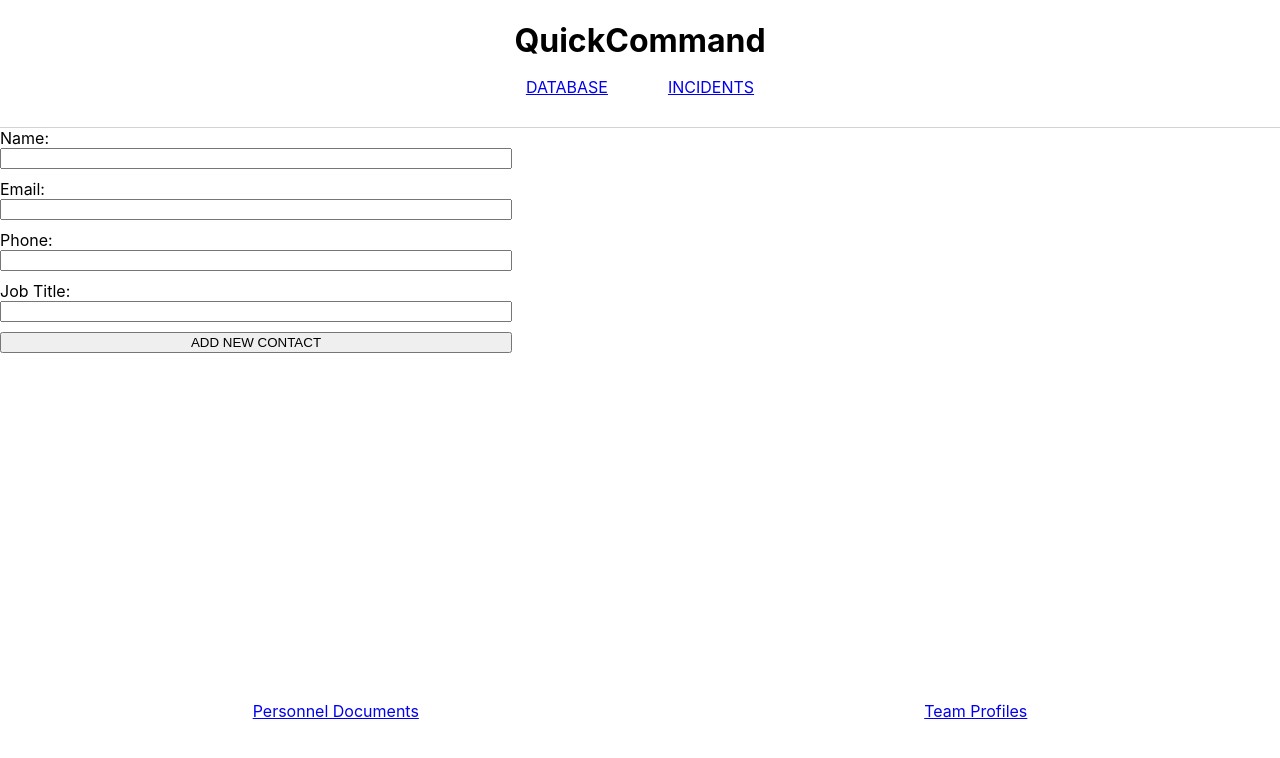
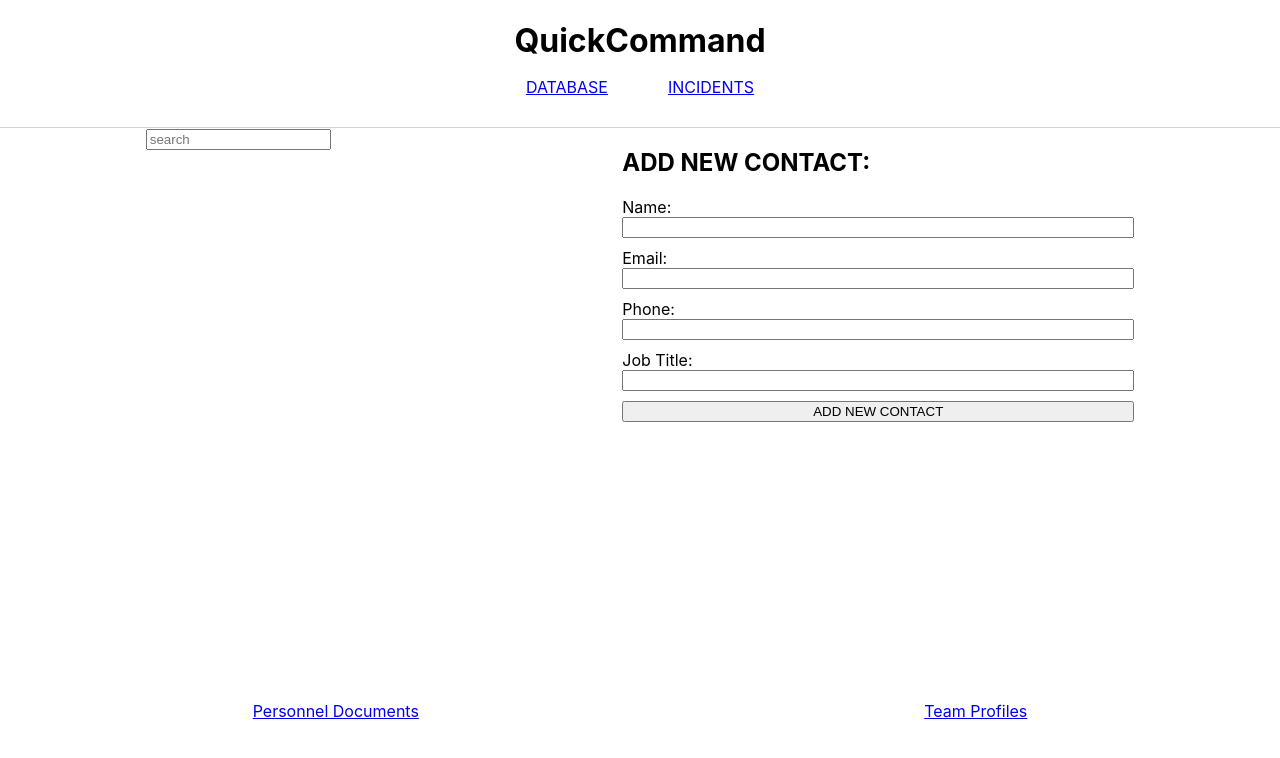
Before and after one commit to Quick-Command/QuickCommand, a React (Create React App) app: page /database in a window 1280 px wide. Shown: the top 758 px of the page. Built offline with nearby package versions, Linux system fonts and the light colour scheme.

Commit message:
Add search bar to database menu

```diff
--- a/src/components/DatabaseMenu/DatabaseMenu.css
+++ b/src/components/DatabaseMenu/DatabaseMenu.css
@@ -0,0 +1,4 @@
+.database-menu {
+  display: flex;
+  justify-content: space-around;
+}
--- a/src/components/DatabaseMenu/DatabaseMenu.js
+++ b/src/components/DatabaseMenu/DatabaseMenu.js
@@ -1,11 +1,13 @@
 import React from 'react'
 import './DatabaseMenu.css';
 import NewContactForm from '../NewContactForm/NewContactForm'
+import DatabaseSearch from '../DatabaseSearch/DatabaseSearch'
 
 const DatabaseMenu = () => {
 
   return (
-    <div>
+    <div className='database-menu'>
+      <DatabaseSearch />
       <NewContactForm />
     </div>
   )
--- /dev/null
+++ b/src/components/DatabaseSearch/DatabaseSearch.js
@@ -0,0 +1,13 @@
+import React from 'react'
+
+const DatabaseSearch = () => {
+
+  return (
+    <div>
+      <input placeholder='search' />
+    </div>
+  )
+
+}
+
+export default DatabaseSearch
--- a/src/components/NewContactForm/NewContactForm.js
+++ b/src/components/NewContactForm/NewContactForm.js
@@ -33,6 +33,8 @@ const NewContactForm = () => {
 
   return (
     <form onSubmit={handleSubmit}>
+
+      <h2>ADD NEW CONTACT:</h2>
 
       <label htmlFor='contact-name'>Name: </label>
       <input
```
Also changed, not shown: src/components/DatabaseSearch/DatabaseSearch.css (added).
